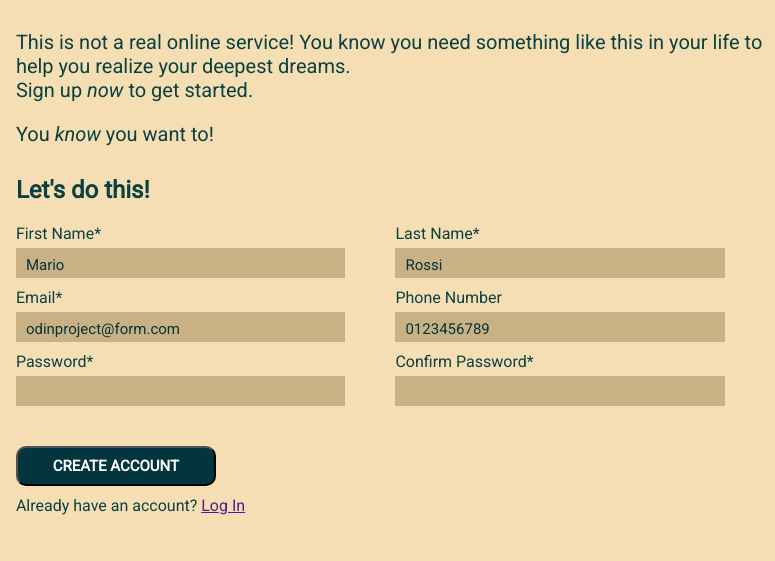
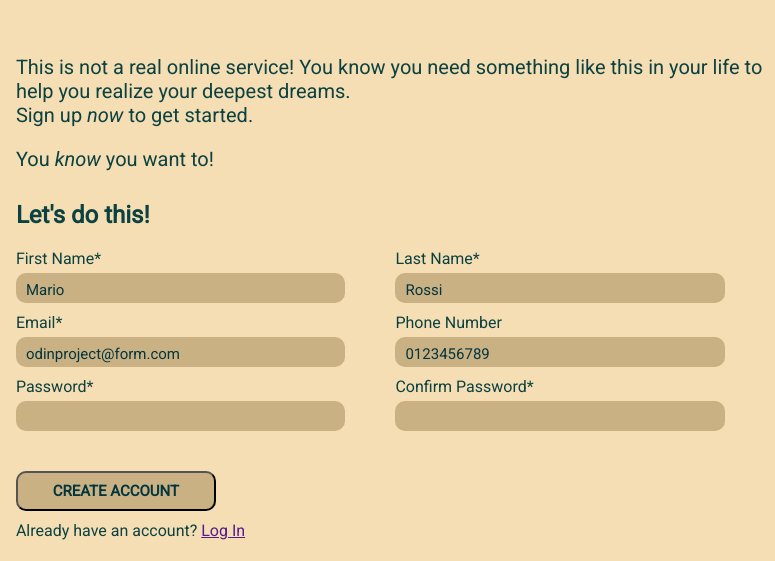
Before and after one commit to Eligio93/sign-up-form, a plain HTML site: page index.html in a window 1280 px wide. In both pictures the pointer is over the button "CREATE ACCOUNT". Shown: the top 561 px of the page, 505-1280 px from the left. Drawn offline with Linux system fonts and the light colour scheme.

Commit message:
add hover effect to button

```diff
--- a/style.css
+++ b/style.css
@@ -7,8 +7,6 @@
 
 .main {
     display: flex;
-
-
 }
 
 .left {
@@ -57,7 +55,7 @@ img {
 }
 
 .message,
-form{
+form {
     height: fit-content;
 
     margin-left: 20px;
@@ -70,7 +68,7 @@ form{
     font-size: 20px;
     display: flex;
     flex-direction: column;
-    margin-top:30px;
+    margin-top: 7%;
     margin-bottom: 30px;
 
 }
@@ -95,7 +93,7 @@ fieldset {
 .firstdatas {
     display: flex;
     flex-direction: column;
-    width:50%;
+    width: 50%;
 
 
 }
@@ -103,7 +101,7 @@ fieldset {
 .secondatas {
     display: flex;
     flex-direction: column;
-    width:50%;
+    width: 50%;
 
 }
 
@@ -117,17 +115,18 @@ input {
     height: 30px;
     background-color: #c9b184;
     padding: 10px;
-    color:#03353E;
+    color: #03353E;
     font-size: 20px;
+    border-radius: 10px;
+    border: none
+}
 
-    border:none
-}
-input:focus{
-   outline-color: #0b4141;
+input:focus {
+    outline-color: #0b4141;
 
 }
-::placeholder{
-    color:#03353E;
+::placeholder {
+    color: #03353E;
     font-size: 15px;
 }
 
@@ -147,7 +146,12 @@ button {
     text-transform: uppercase;
     font-size: 15px;
     font-weight: bold;
-    margin-top:30px;
+    margin-top: 30px;
     margin-bottom: 10px;
 
 }
+button:hover{
+    background-color: #c9b184;
+    color: #03353E;
+    cursor:pointer;
+}
```
